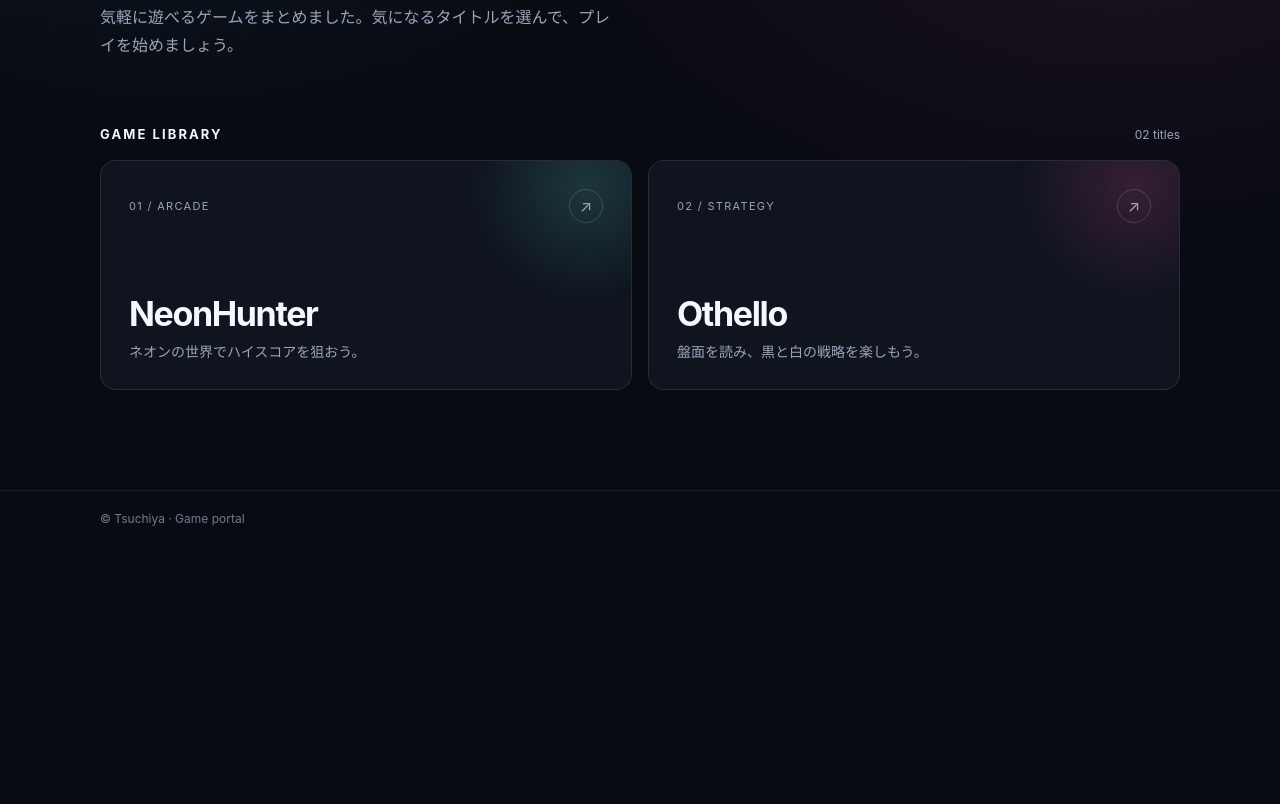
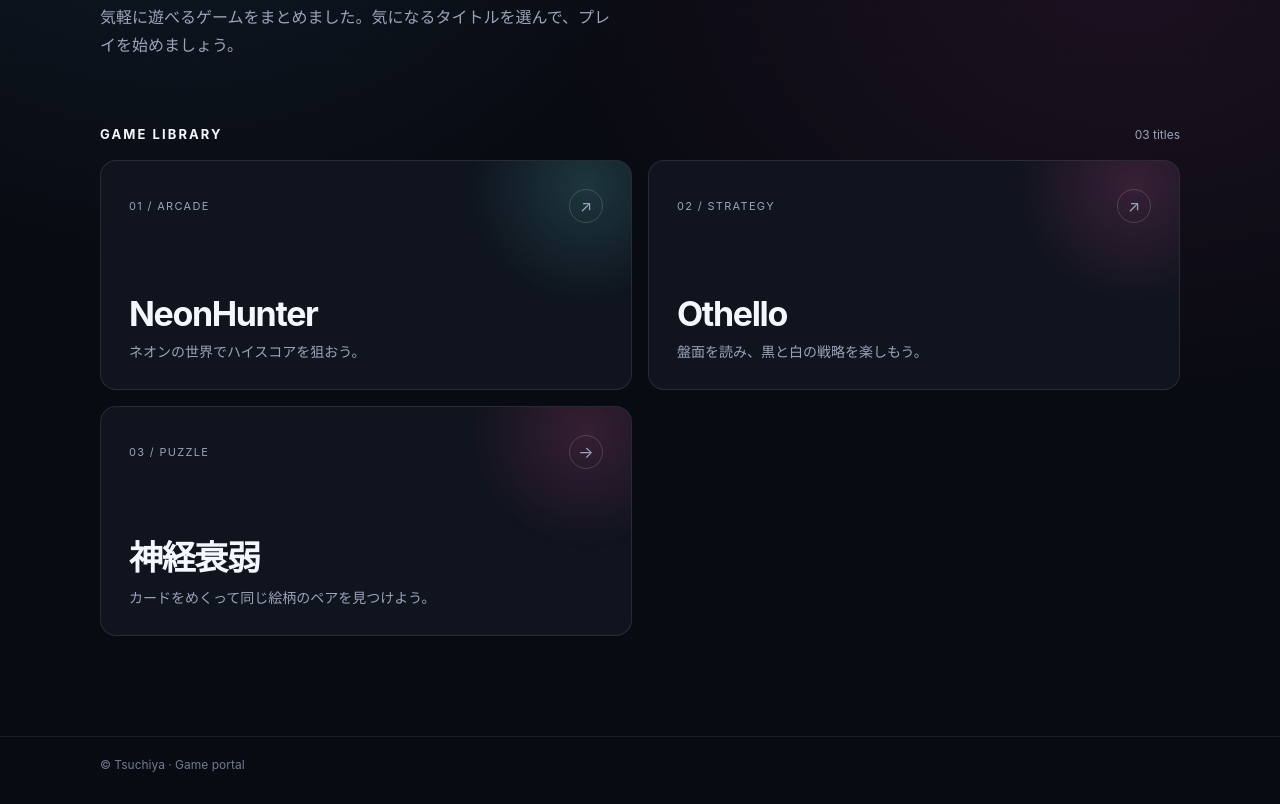
Before and after one commit to tsuchiya9817/PortalSites, a plain HTML site: page index.html in a window 1280 px wide. Shown: the part 418-1222 px from the top of the page. Before the commit the page ends 976 px from the top, so only its background shows below. Drawn offline with Linux system fonts and the light colour scheme.

Commit message:
神経衰弱を追加

```diff
--- a/index.html
+++ b/index.html
@@ -85,7 +85,7 @@
     <p class="intro">気軽に遊べるゲームをまとめました。気になるタイトルを選んで、プレイを始めましょう。</p>
     <div class="section-head">
       <h2>Game library</h2>
-      <span class="count">02 titles</span>
+      <span class="count">03 titles</span>
     </div>
     <nav class="grid" aria-label="ゲーム一覧">
       <a class="game neon" href="https://tsuchiya9817.github.io/NeonHunter/" target="_blank" rel="noopener noreferrer">
@@ -96,6 +96,10 @@
         <div class="topline"><span class="tag">02 / Strategy</span><span class="arrow" aria-hidden="true">↗</span></div>
         <div><h3>Othello</h3><p>盤面を読み、黒と白の戦略を楽しもう。</p></div>
       </a>
+      <a class="game othello" href="https://tsuchiya9817.github.io/Concentration/" target="_blank" rel="noopener noreferrer">
+        <div class="topline"><span class="tag">03 / Puzzle</span><span class="arrow" aria-hidden="true">→</span></div>
+        <div><h3>神経衰弱</h3><p>カードをめくって同じ絵柄のペアを見つけよう。</p></div>
+      </a>
     </nav>
   </main>
   <footer><div class="wrap">© Tsuchiya · Game portal</div></footer>
```
